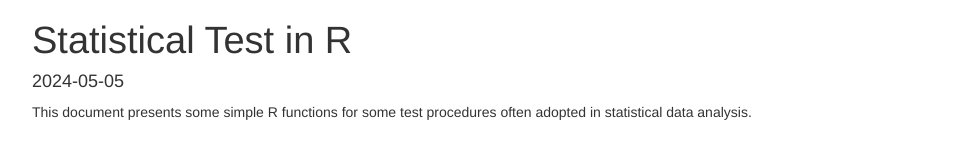
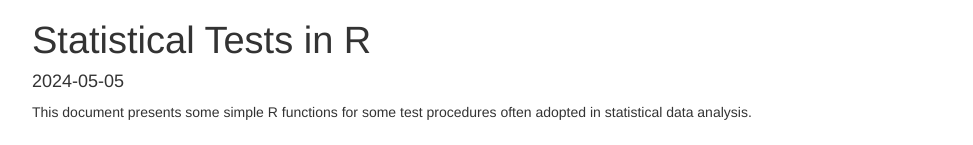
Before and after one commit to rborgoni/Stats4PhDUnipd, a plain HTML site: page docs/Tutorial_2_R.html in a window 1280 px wide. Shown: the top 145 px of the page, without its empty margins (153-1126 px from the left). Drawn offline with nearby package versions, Linux system fonts and the light colour scheme; some packages are replaced by stand-ins of ours.

Commit message:
typos fixed

```diff
--- a/docs/Tutorial_2_R.html
+++ b/docs/Tutorial_2_R.html
@@ -12,7 +12,7 @@
 
 <meta name="date" content="2024-05-05" />
 
-<title>Statistical Test in R</title>
+<title>Statistical Tests in R</title>
 
 <script>// Pandoc 2.9 adds attributes on both header and div. We remove the former (to
 // be compatible with the behavior of Pandoc < 2.8).
@@ -355,7 +355,7 @@ display: none;
 
 
 
-<h1 class="title toc-ignore">Statistical Test in R</h1>
+<h1 class="title toc-ignore">Statistical Tests in R</h1>
 <h4 class="date">2024-05-05</h4>
 
 </div>
```
Also changed, not shown: 1 other file.
